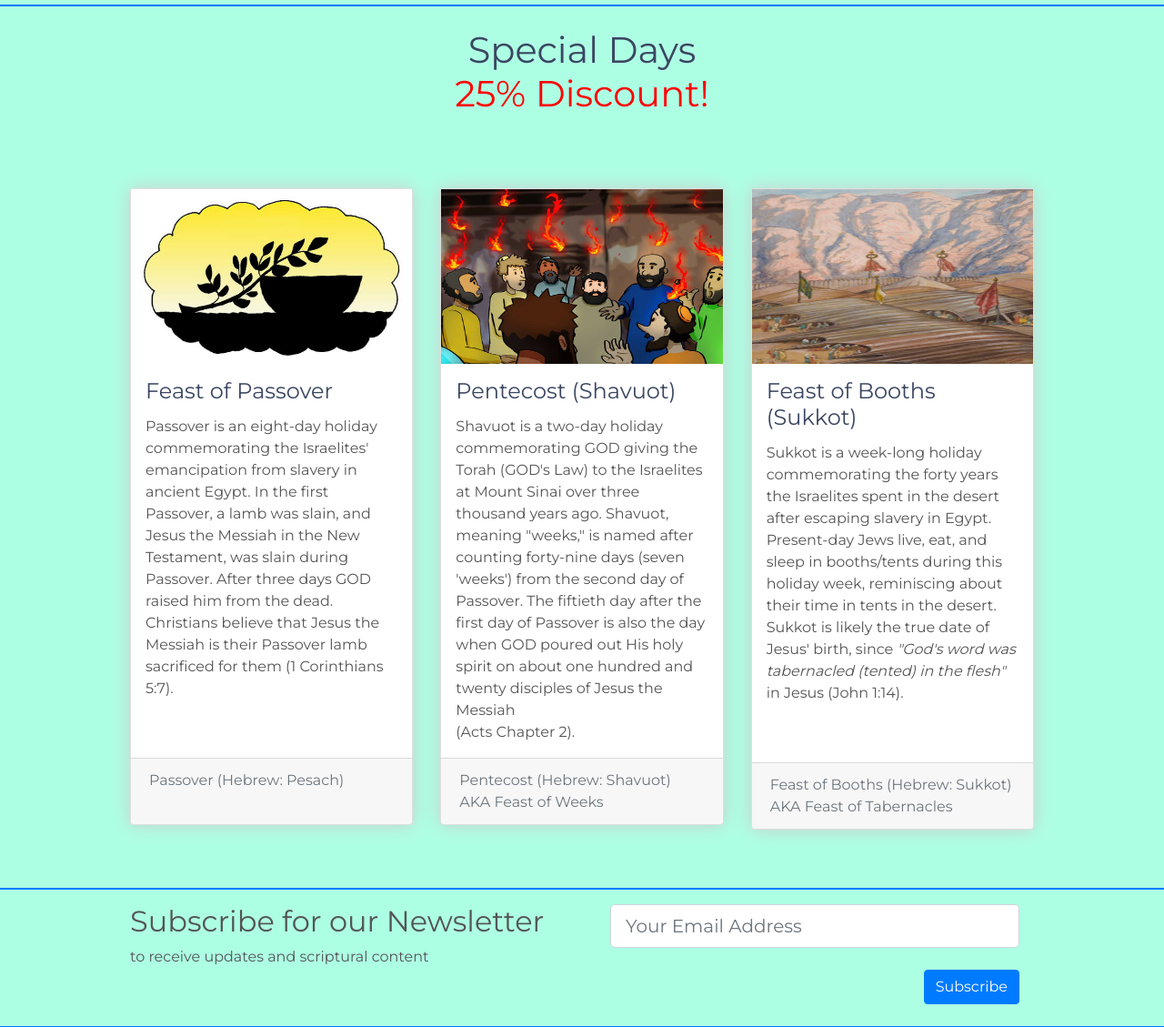
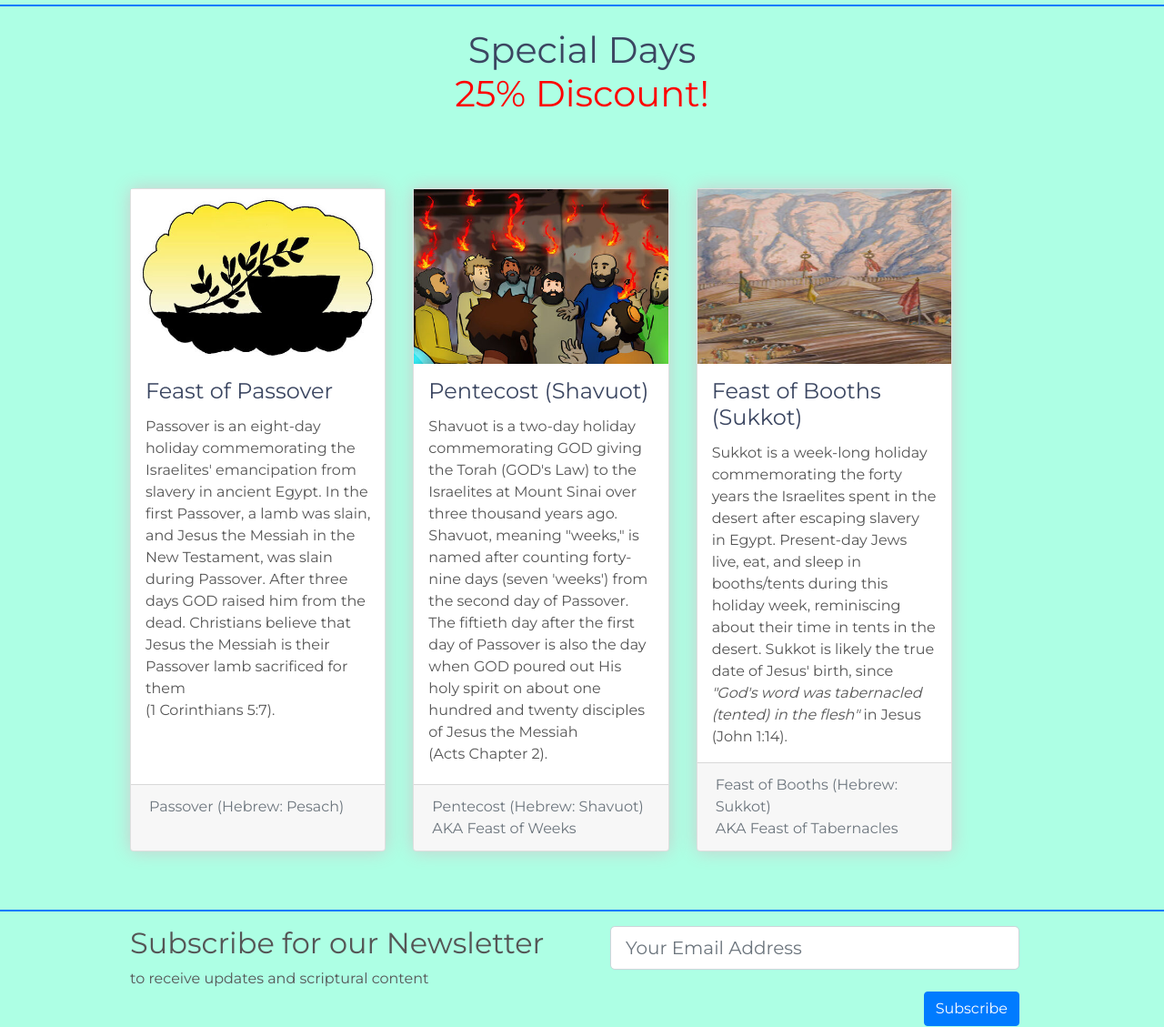
Before and after one commit to DelroyGayle/Biblia-Posters-PP5, a Django app: page / in a window 1280 px wide. Shown: the part 1617-2746 px from the top of the page at 91% size. Run offline with Django 3.2, Linux system fonts and the light colour scheme; some libraries are stand-ins or nearby versions.

Commit message:
Make the cards the same height using https://www.shecodes.io/athena/7094-make-cards-the-same-height-using-bootstrap#

```diff
--- a/home/templates/home/index.html
+++ b/home/templates/home/index.html
@@ -11,6 +11,7 @@
 {% endblock %}
 
 {% block content %}
+
 <!-- header -->
 
 <div class="container-fluid h-100 remove-left-right-padding">
@@ -60,7 +61,7 @@
         <div class="container">
             <h1 class="text-center">Special Days<span class="span-gap newline discount-text">25% Discount!</span></h1>
             <div class="row">
-                <div class="col-md-4 col-lg-4 col-sm-12">
+                <div class="col-md-4 col-lg-4 col-sm-12 card-deck">
                     <div class="card">
                         <div class="card-img">
                             <img src="{% static 'img/passover.jpg' %}" class="img-fluid"
@@ -75,10 +76,7 @@
                                 and Jesus the Messiah in the New Testament, was slain during Passover.
                                 After three days GOD raised him from the dead.
                                 Christians believe that Jesus the Messiah is their Passover lamb
-                                sacrificed for them (1 Corinthians 5:7).
-                                <!-- In order to make all the card footers aligned -->
-                                <span class="newline">&nbsp;</span>
-                                <span class="newline">&nbsp;</span>
+                                sacrificed for them<span class="newline">(1 Corinthians 5:7).
                             </p>
                         </div>
                         <div class="card-footer text-muted">
@@ -87,7 +85,7 @@
                         </div>
                     </div>
                 </div>
-                <div class="col-md-4 col-lg-4 col-sm-12">
+                <div class="col-md-4 col-lg-4 col-sm-12 card-deck">
                     <div class="card">
                         <div class="card-img">
                             <img src="{% static 'img/pentecost.jpg' %}" class="img-fluid"
@@ -111,7 +109,7 @@
                         </div>
                     </div>
                 </div>
-                <div class="col-md-4 col-lg-4 col-sm-12">
+                <div class="col-md-4 col-lg-4 col-sm-12 card-deck">
                     <div class="card">
                         <div class="card-img">
                             <img src="{% static 'img/booths-tents.png' %}" class="img-fluid"
@@ -128,9 +126,6 @@
                                 Sukkot is likely the true date of Jesus' birth, since
                                 <em>"God's word was tabernacled (tented) in the flesh"</em>
                                 in Jesus (John 1:14).
-                                <!-- In order to make all the card footers aligned -->
-                                <span class="newline">&nbsp;</span>
-                                <span class="newline">&nbsp;</span>
                             </p>
                         </div>
                         <div class="card-footer text-muted">
--- a/static/css/base.css
+++ b/static/css/base.css
@@ -152,6 +152,19 @@ body {
 	padding: 1em;
 }
 
+/* Found this solution at
+   https://www.shecodes.io/athena/7094-make-cards-the-same-height-using-bootstrap# */
+
+.card-deck {
+    display: flex;
+    flex-wrap: wrap;
+    align-items: stretch;
+  }
+
+  .card {
+    flex: 1 0 auto;
+  }
+
 .contact-form{
 	margin: 6em 0;
 	position: relative;
```
